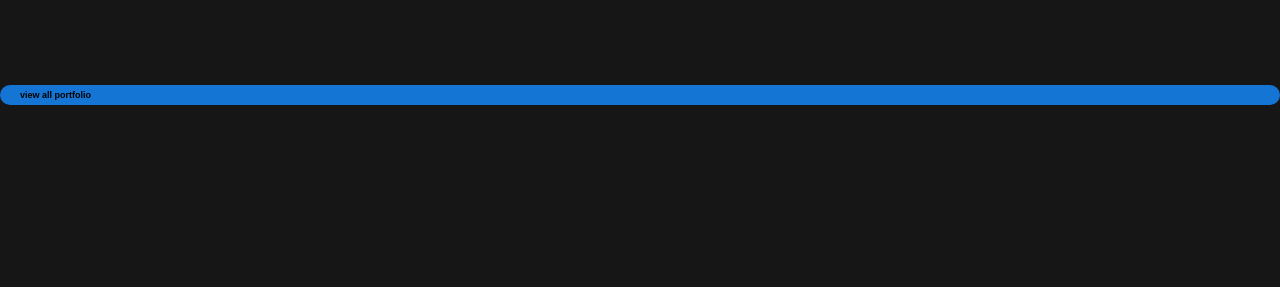
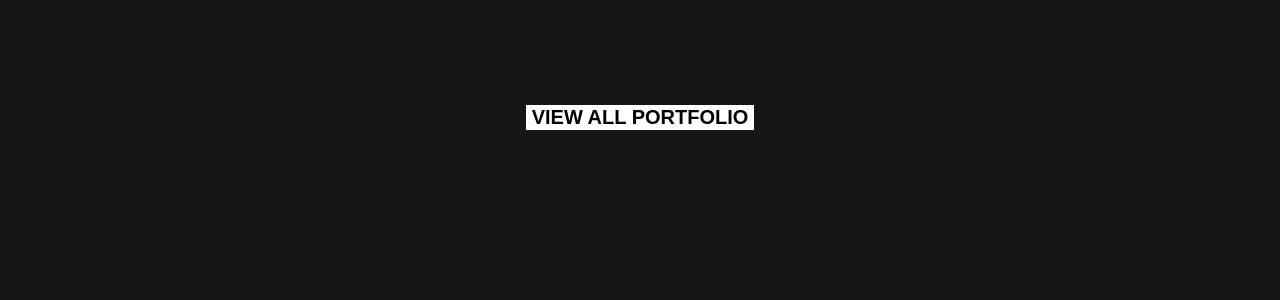
Before and after one commit to yevhenkr/portfolio_kirill, a React app: page / in a window 1280 px wide. Shown: the part 2494-2794 px from the top of the page. Built offline with nearby package versions, Linux system fonts and the light colour scheme; the HTML template or start-up script is replaced by a standard one.

Commit message:
fix: button position

```diff
--- a/src/common/layout/section/portfolio/Portfolio.tsx
+++ b/src/common/layout/section/portfolio/Portfolio.tsx
@@ -17,7 +17,7 @@ export const Portfolio = () => {
                 <PortfolioCard link={"https://player.vimeo.com/video/1004127210"}/>
                 <PortfolioCard link={"https://player.vimeo.com/video/1004127210"}/>
             </PortfolioWrap>
-            <Button title={"view all portfolio"} backGround={"rgba(21,132,241,0.87)"} color={"#000"}/>
+            <Button title={"view all portfolio"} color={"#000"} background_color={"#fff"} padding={"0"}/>
         </StyledSection>
     );
 };
@@ -25,7 +25,7 @@ const PortfolioWrap = styled.div`
     width: 100%;
     max-width: 1320px;
     margin: 0 auto;
-    padding-bottom: 120px;
+    padding-bottom: 140px;
     display: grid;
     column-gap: 34px;
     row-gap: 140px;
@@ -64,8 +64,8 @@ const BottomText = styled.h2`
     white-space: nowrap;
     font-weight: 400;
     font-size: 18px;
-    margin: 0; /* Убирает внешние отступы, которые могут влиять на выравнивание */
-    padding: 0; /* Убирает внутренние отступы, которые могут влиять на выравнивание */
+    margin: 0;
+    padding: 0;
     text-transform: uppercase;
     color: ${myTheme.color.white};
     background-color: #ECECEC2B;
--- a/src/common/ui/button/Button.tsx
+++ b/src/common/ui/button/Button.tsx
@@ -2,25 +2,36 @@ import styled from "styled-components";
 
 type ButtonType = {
     title: string;
-    backGround: string;
     color: string;
+    background_color: string;
+    padding: string;
 }
 
 export const Button = (props: ButtonType) => {
     return (
-        <ButtonStyled backGround={props.backGround} color={props.color}>
+        <ButtonStyled
+            background_color={props.background_color}
+            color={props.color}
+            padding={props.padding}
+        >
             {props.title || ""}
         </ButtonStyled>
     );
 };
 
-const ButtonStyled = styled.div<{ backGround: string; color: string; }>`
-    background-color: ${props => props.backGround};
+const ButtonStyled = styled.button<{ background_color: string; color: string; padding: string; }>`
+    background-color: ${props => props.background_color};
     color: ${props => props.color};
-    border-radius: 100px;
-    padding: 5px 20px;
+    text-transform: uppercase;
     font-family: Poppins, sans-serif;
     font-weight: 600;
-    font-size: 9px;
-    margin-bottom: 12px;
-`
+    font-size: 20px;
+    display: inline-flex;
+    align-items: center;
+    justify-content: center;
+    white-space: nowrap;
+    border: none;
+    cursor: pointer;
+    margin: 0 auto;
+}
+`;
```
